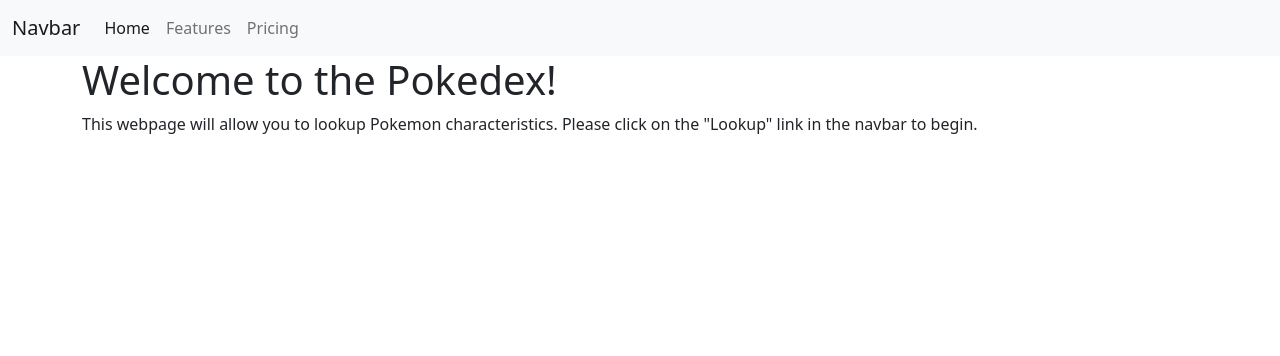
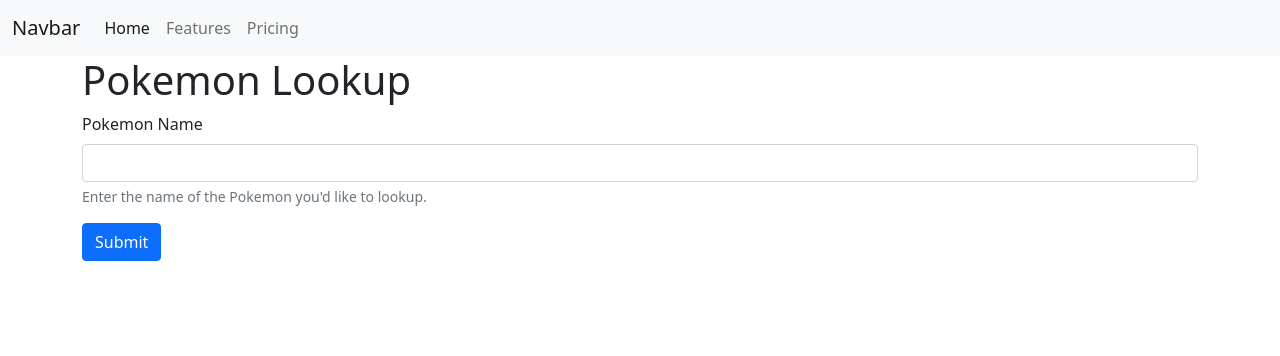
Before and after one commit to pjkozlowskijr/Pokedex, a Flask app: template templates/lookup.html.j2 in a window 1280 px wide. Shown: the top 356 px of the page. Run offline with Flask 2, Linux system fonts and the light colour scheme; the template is opened without the code that fills it, so the values that code supplies are empty.

Commit message:
Add formatting to lookup.html

```diff
--- a/app.py
+++ b/app.py
@@ -10,21 +10,24 @@
 @app.route("/lookup", methods = ['GET', 'POST'])
 def lookup():
     if request.method == "POST":
-        name = request.form.get("name")
-        url = f"https://pokeapi.co/api/v2/pokemon/{name}"
-        response = requests.get(url).json()
+        pokemon = request.form.get("name")
+        url = f"https://pokeapi.co/api/v2/pokemon/{pokemon}"
+        response = requests.get(url)
         if not response.ok:
             error_string = "There was an error. Please try again."
             return render_template("lookup.html.j2", error=error_string)
         if not response.json():
             error_string = "There was an error, most likely because the Pokemon you entered does not exist. Please try again."
             return render_template("lookup.html.j2", error=error_string)
+        poke_data = response.json()
         pokemon_dict = {
-            "name": response["species"]["name"],
-            "sprite": response["sprites"]["front_shiny"],
-            "base_experience": response["base_experience"],
-            "ability_name": response["abilities"][0]["ability"]["name"],
-            "attack_base": response["stats"][1]["base_stat"],
-            "hp_base": response["stats"][0]["base_stat"],
-            "defense_base":response["stats"][2]["base_stat"],
+            "name": poke_data["species"]["name"],
+            "sprite": poke_data["sprites"]["front_shiny"],
+            "base_experience": poke_data["base_experience"],
+            "ability_name": poke_data["abilities"][0]["ability"]["name"],
+            "attack_base": poke_data["stats"][1]["base_stat"],
+            "hp_base": poke_data["stats"][0]["base_stat"],
+            "defense_base":poke_data["stats"][2]["base_stat"],
         }
+        return render_template("lookup.html.j2", pokemon_table = pokemon_dict)
+    return render_template("lookup.html.j2")
--- a/templates/lookup.html.j2
+++ b/templates/lookup.html.j2
@@ -1,9 +1,52 @@
 {% extends 'base.html.j2' %}
 {% block title %}
-Lookup
+Home
 {% endblock %}
 
 {% block content %}
-    <h1>Welcome to the Pokedex!</h1>
-    <p>This webpage will allow you to lookup Pokemon characteristics. Please click on the "Lookup" link in the navbar to begin.</p>
+
+<h1>Pokemon Lookup</h1>
+<form action="/lookup" method="POST">
+    <div class="mb-3">
+        <label for="name" class="form-label">Pokemon Name</label>
+        <input type="text" name="name" class="form-control" id="name" aria-describedby="nameHelp">
+        <div id="nameHelp" class="form-text">Enter the name of the Pokemon you'd like to lookup.</div>
+    </div>
+    <div style="color:red"><small>{{error}}</small></div>
+    <button type="submit" class="btn btn-primary">Submit</button>
+</form>
+
+{% if pokemon_table %}
+<table class="table table-striped table-secondary table-bordered">
+    <tr class="w-10">
+        <th scope="row">Name</th>
+        <td>{{(pokemon_table.name).title()}}</td>
+    </tr>
+    <tr class="w-10">
+        <th scope="row">Picture</th>
+        <td><img src="{{pokemon_table.sprite}}" alt="Picture of {{pokemon_table.name}}."></td>
+    </tr>
+    <tr class="w-10">
+        <th scope="row">Base Experience</th>
+        <td>{{pokemon_table.base_experience}}</td>
+    </tr>
+    <tr class="w-10">
+        <th scope="row">Base HP</th>
+        <td>{{pokemon_table.hp_base}}</td>
+    </tr>
+    <tr class="w-10">
+        <th scope="row">Base Attack</th>
+        <td>{{pokemon_table.attack_base}}</td>
+    </tr>
+    <tr class="w-10">
+        <th scope="row">Base Defense</th>
+        <td>{{pokemon_table.defense_base}}</td>
+    </tr>
+    <tr class="w-10">
+        <th scope="row">Ability</th>
+        <td>{{(pokemon_table.ability_name).title()}}</td>
+    </tr>
+</table>
+{% endif%}
+
 {% endblock %}
```
Also changed, not shown: templates/index.html.j2 (+3 -43 lines).
